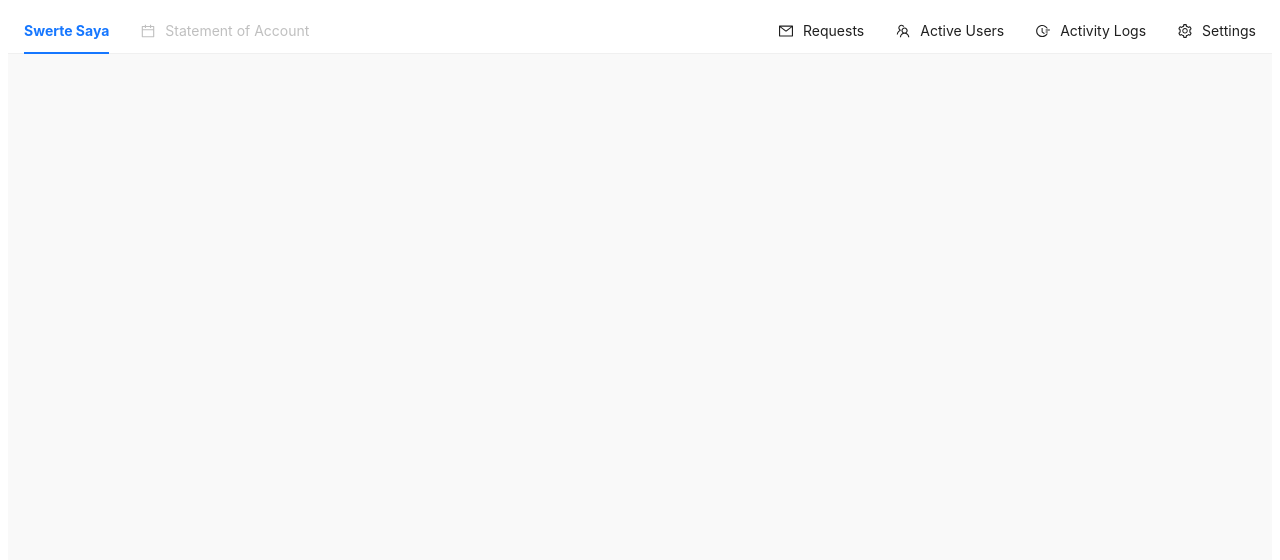
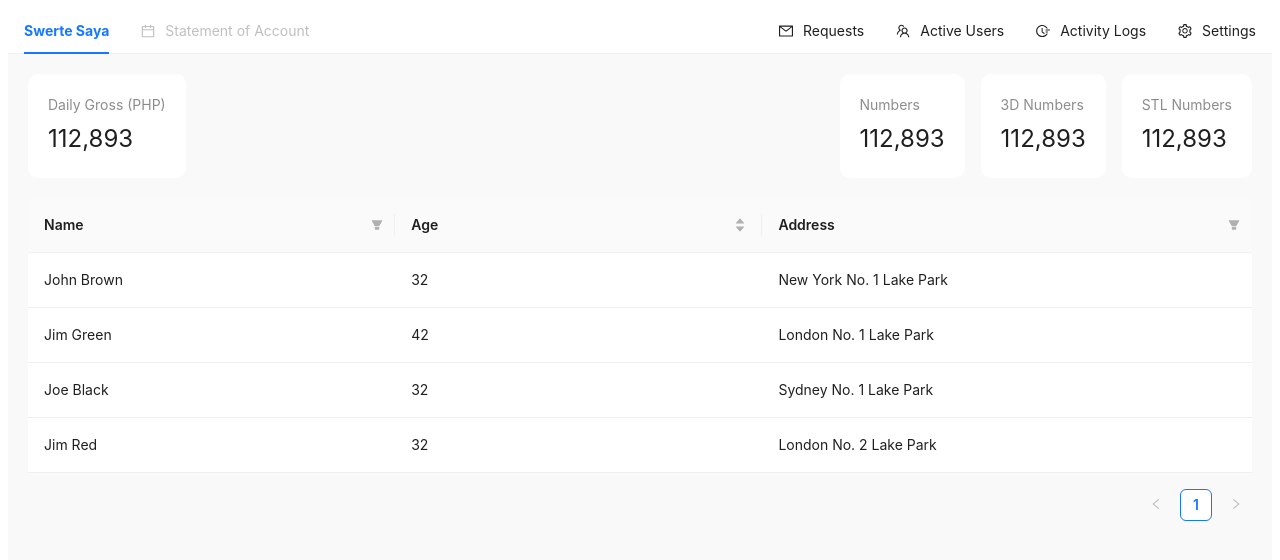
Before and after one commit to kloyaa/antd-swsyav2, a React (Vite) app: page /a/dashboard in a window 1280 px wide. Shown: the top 560 px of the page. Built offline with nearby package versions, Linux system fonts and the light colour scheme.

Commit message:
feat(statistics): initalize statistics component

```diff
--- a/package.json
+++ b/package.json
@@ -15,6 +15,7 @@
     "antd": "^5.8.3",
     "axios": "^1.4.0",
     "react": "^18.2.0",
+    "react-countup": "^6.4.2",
     "react-dom": "^18.2.0",
     "react-hook-form": "^7.45.4",
     "react-router-dom": "^6.15.0"
--- /dev/null
+++ b/src/components/stats.component.tsx
@@ -0,0 +1,46 @@
+import React from 'react';
+import CountUp from 'react-countup';
+import { Col, Row, Statistic } from 'antd';
+
+const formatter = (value: any) => <CountUp end={value} separator="," />;
+
+const Statistics: React.FC = () => (
+  <Row style={{ justifyContent: "space-between"}}>
+    <Col>
+      <Statistic
+        title="Daily Gross (PHP)"
+        value={112893}
+        formatter={formatter}
+        style={{ background: 'white', padding: '20px', borderRadius: "10px" }}
+      />
+    </Col>
+    <Row  gutter={16}>
+        <Col>
+        <Statistic
+            title="Numbers"
+            value={112893}
+            formatter={formatter}
+            style={{ background: 'white', padding: '20px', borderRadius: "10px" }}
+        />
+        </Col>
+        <Col>
+        <Statistic
+            title="3D Numbers"
+            value={112893}
+            formatter={formatter}
+            style={{ background: 'white', padding: '20px', borderRadius: "10px" }}
+        />
+        </Col>
+        <Col>
+        <Statistic
+            title="STL Numbers"
+            value={112893}
+            formatter={formatter}
+            style={{ background: 'white', padding: '20px', borderRadius: "10px" }}
+        />
+        </Col>
+    </Row>
+  </Row>
+);
+
+export default Statistics;
--- /dev/null
+++ b/src/components/table-transactions.component.tsx
@@ -0,0 +1,83 @@
+import React from 'react';
+import { Table } from 'antd';
+import type { ColumnsType, TableProps } from 'antd/es/table';
+
+interface DataType {
+  key: React.Key;
+  name: string;
+  age: number;
+  address: string;
+}
+
+const columns: ColumnsType<DataType> = [
+  {
+    title: 'Name',
+    dataIndex: 'name',
+    filters: [
+      // ...
+    ],
+    filterMode: 'tree',
+    filterSearch: true,
+    onFilter: (value: string | number | boolean, record) =>
+      record.name.includes(String(value)),
+    width: '30%',
+  },
+  {
+    title: 'Age',
+    dataIndex: 'age',
+    sorter: (a, b) => a.age - b.age,
+  },
+  {
+    title: 'Address',
+    dataIndex: 'address',
+    filters: [
+      // ...
+    ],
+    onFilter: (value: string | number | boolean, record) =>
+      record.address.startsWith(String(value)),
+    filterSearch: true,
+    width: '40%',
+  },
+];
+
+const data: DataType[] = [
+  {
+    key: '1',
+    name: 'John Brown',
+    age: 32,
+    address: 'New York No. 1 Lake Park',
+  },
+  {
+    key: '2',
+    name: 'Jim Green',
+    age: 42,
+    address: 'London No. 1 Lake Park',
+  },
+  {
+    key: '3',
+    name: 'Joe Black',
+    age: 32,
+    address: 'Sydney No. 1 Lake Park',
+  },
+  {
+    key: '4',
+    name: 'Jim Red',
+    age: 32,
+    address: 'London No. 2 Lake Park',
+  },
+];
+
+const onChange: TableProps<DataType>['onChange'] = (
+  pagination,
+  filters,
+  sorter,
+  extra
+) => {
+  console.log('params', pagination, filters, sorter, extra);
+};
+
+const TransactionTable: React.FC = () => (
+  <Table columns={columns} dataSource={data} onChange={onChange} />
+);
+
+export default TransactionTable;
--- a/src/pages/dasbhoard.page.tsx
+++ b/src/pages/dasbhoard.page.tsx
@@ -1,5 +1,7 @@
 import { useEffect } from 'react';
 import NavigationBarAdmin from '../components/nav-admin.component';
+import TransactionTable from '../components/table-transactions.component';
+import Statistics from '../components/stats.component';
 
 function AdminDashboard() {
   useEffect(() => {
@@ -8,6 +10,12 @@ function AdminDashboard() {
   return (
     <div style={{ background: '#f9f9f9', height: '100vh' }}>
       <NavigationBarAdmin />
+      <div style={{ marginTop: '20px', marginLeft: '20px', marginRight: '20px' }}>
+        <Statistics />
+      </div>
+      <div style={{ marginTop: '20px', marginLeft: '20px', marginRight: '20px' }}>
+        <TransactionTable />
+      </div>
     </div>
   );
 }
--- a/src/pages/login/login.page.tsx
+++ b/src/pages/login/login.page.tsx
@@ -11,7 +11,8 @@ import LoginFormFields from '../../components/form-signin.component';
 import { useNavigate } from 'react-router-dom';
 
 function Login() {
-  const { setValue: setStoredAuthResponse } = useLocalStorage<IApiResponse | null>('auth_response', null);
+  const { setValue: setStoredAuthResponse } =
+    useLocalStorage<IApiResponse | null>('auth_response', null);
 
   const navigate = useNavigate();
   const [state, setState] = useState({
@@ -50,7 +51,7 @@ function Login() {
         isLoggingIn: false,
       }));
 
-      navigate("/a/dashboard", { replace: true })
+      navigate('/a/dashboard', { replace: true });
       return;
     }
 
```
Also changed, not shown: 1 other file (tests, documents, lock files or other folders).
